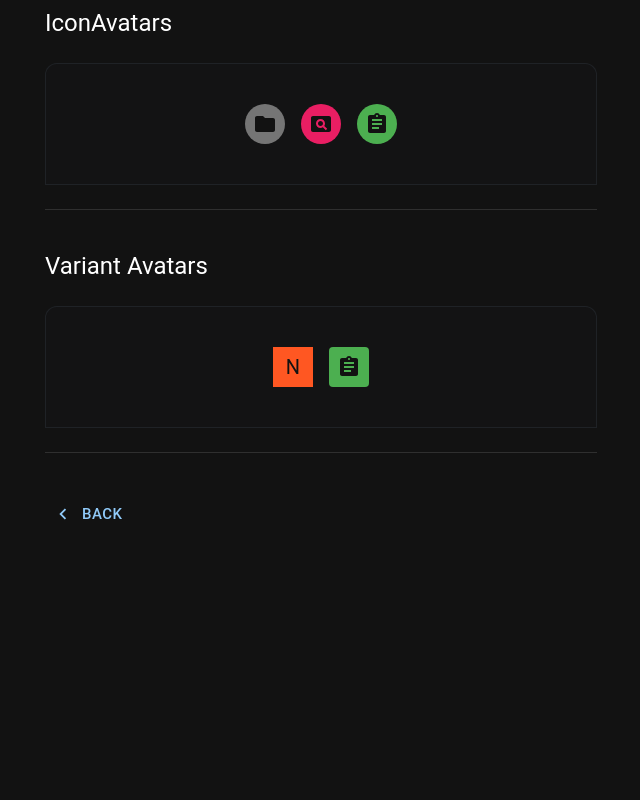
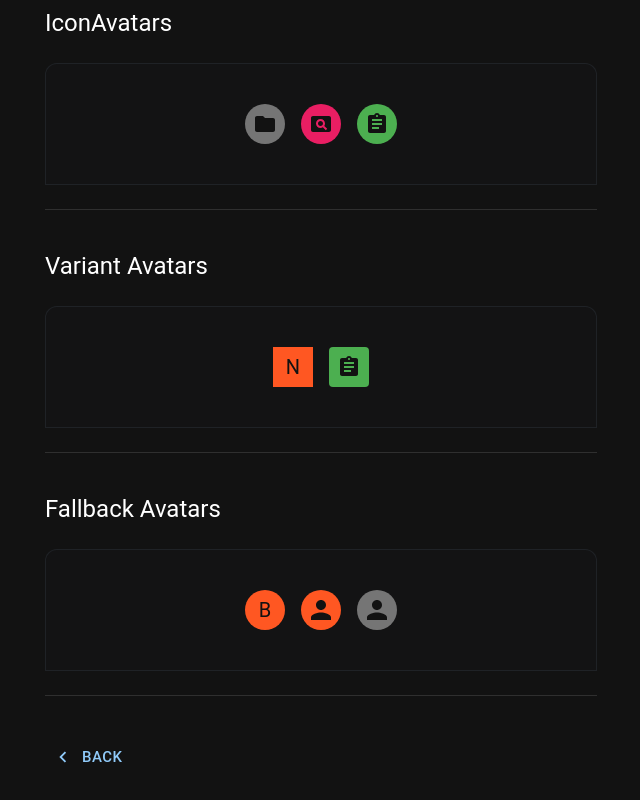
Before and after one commit to watcharakornton/mui_tutorials, a React (Vite) app: page /image-avatars in a window 1280 px wide. Shown: the part 1117-1917 px from the top of the page, without its empty margins (319-959 px from the left). Before the commit the page ends 1692 px from the top, so only its background shows below. Built offline with nearby package versions, Linux system fonts and the light colour scheme.

Commit message:
Add Fallback Avatars Module into Image Display Component

```diff
--- a/src/data-display/ImageAvatarsComponent.jsx
+++ b/src/data-display/ImageAvatarsComponent.jsx
@@ -34,6 +34,23 @@ function stringAvatar(name) {
     children: `${name.split(" ")[0][0]}${name.split(" ")[1][0]}`,
   };
 }
+
+export const FallbackAvatars = () => {
+  return (
+    <>
+      <Typography variant="h5" sx={{ mb: 3 }}>
+        Fallback Avatars
+      </Typography>
+      <MyContainer>
+        <Stack direction="row" spacing={2}>
+          <Avatar sx={{ bgcolor: deepOrange[500] }}>B</Avatar>
+          <Avatar sx={{ bgcolor: deepOrange[500] }} alt="Remy Sharp" src="" />
+          <Avatar />
+        </Stack>
+      </MyContainer>
+    </>
+  );
+};
 
 export const VariantAvatars = () => {
   return (
--- a/src/pages/ImageAvatarsPage.jsx
+++ b/src/pages/ImageAvatarsPage.jsx
@@ -9,6 +9,7 @@ import {
   SizeAvatars,
   IconAvatars,
   VariantAvatars,
+  FallbackAvatars,
 } from "../data-display/ImageAvatarsComponent";
 
 const ToggleButtonPage = () => {
@@ -19,6 +20,7 @@ const ToggleButtonPage = () => {
     <SizeAvatars />,
     <IconAvatars />,
     <VariantAvatars />,
+    <FallbackAvatars />,
   ];
 
   return (
```
